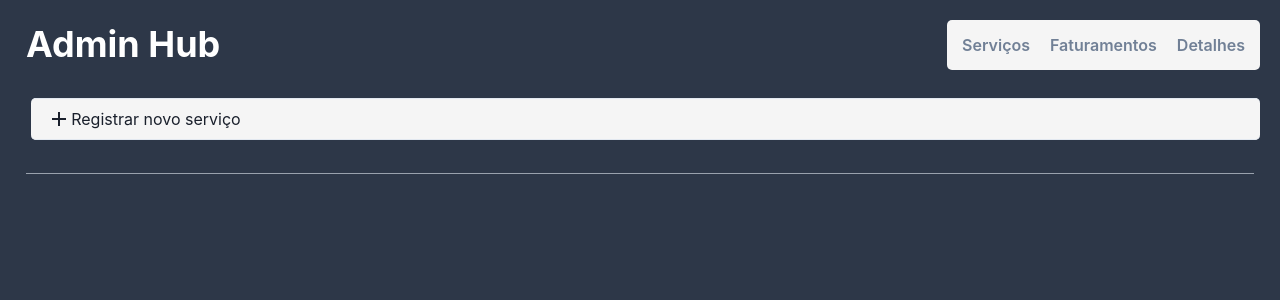
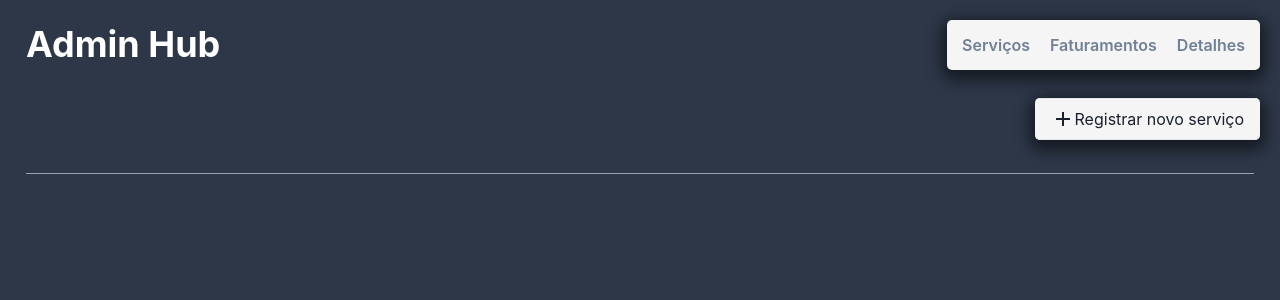
Before and after one commit to eliforte/admin-hub, a React (Create React App) app: page /home/servicos in a window 1280 px wide. Shown: the top 300 px of the page. Built offline with nearby package versions, Linux system fonts and the light colour scheme.

Commit message:
feat(component): add shadown box

```diff
--- a/src/components/navbar/index.tsx
+++ b/src/components/navbar/index.tsx
@@ -18,6 +18,7 @@ export const Navbar: React.FC = () => {
       p={15}
       borderRadius={5}
       m={5}
+      boxShadow="0px 5px 15px 5px rgba(0,0,0,0.54)"
     >
       <Button
         variant="link"
--- a/src/components/newService/index.tsx
+++ b/src/components/newService/index.tsx
@@ -72,7 +72,6 @@ export const NewService: React.FC = () => {
       setTotalForm(0);
       setService({ ...initalStateService });
     } catch (err) {
-      console.log(err);
       if (err instanceof AxiosError) {
         setLoading(false);
         return toast({
@@ -93,6 +92,7 @@ export const NewService: React.FC = () => {
         duration: 3000,
         isClosable: true,
       });
+      console.log(err);
     }
   };
 
@@ -141,8 +141,9 @@ export const NewService: React.FC = () => {
       backgroundColor="whitesmoke"
       borderRadius={5}
       alignItems="center"
-      mr={5}
-      w="96%"
+      m="0 20px"
+      maxW="80%"
+      boxShadow="0px 5px 15px 5px rgba(0,0,0,0.54)"
     >
       <AccordionItem borderRadius={5}>
         <h2>
```
